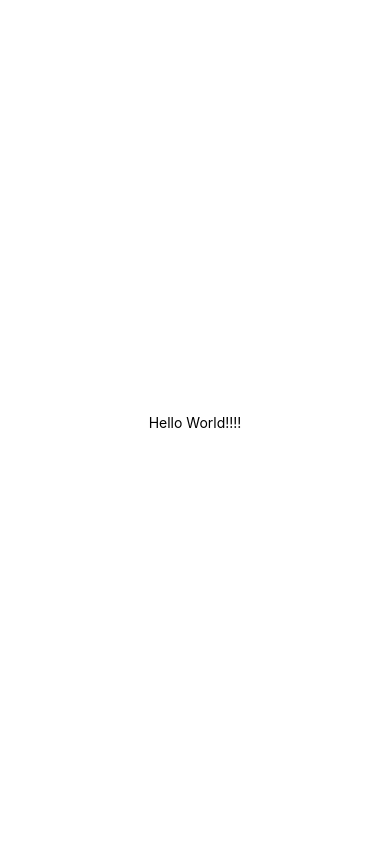
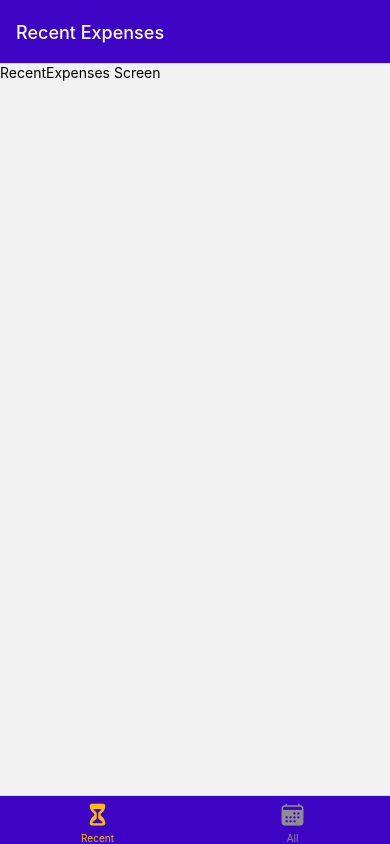
Before and after one commit to karansanghvi/RNCourse, a React Native app: screen / in a window 390 px wide. Built offline with nearby package versions, Linux system fonts and the light colour scheme.

Commit message:
lec 129 completed

```diff
--- a/App.js
+++ b/App.js
@@ -1,20 +1,75 @@
 import { StatusBar } from 'expo-status-bar';
-import { StyleSheet, Text, View } from 'react-native';
+import { NavigationContainer } from '@react-navigation/native';
+import { createNativeStackNavigator } from '@react-navigation/native-stack';
+import { createBottomTabNavigator } from '@react-navigation/bottom-tabs';
+import { Ionicons } from '@expo/vector-icons';
+import ManageExpenses from './screens/ManageExpenses';
+import RecentExpenses from './screens/RecentExpenses';
+import AllExpenses from './screens/AllExpenses';
+import { GlobalStyles } from './constants/style';
+
+const Stack = createNativeStackNavigator();
+const BottomTabs = createBottomTabNavigator();
+
+function ExpensesOverview() {
+  return(
+    <BottomTabs.Navigator screenOptions={{
+      headerStyle: { backgroundColor: GlobalStyles.colors.primary500 },
+      headerTintColor: 'white',
+      tabBarStyle: { backgroundColor: GlobalStyles.colors.primary500 },
+      tabBarActiveTintColor: GlobalStyles.colors.accent500,
+    }}>
+      <BottomTabs.Screen
+        name="RecentExpenses"
+        component={RecentExpenses}
+        options={{
+          title: 'Recent Expenses',
+          tabBarLabel: 'Recent',
+          tabBarIcon: ({color, size}) => (
+            <Ionicons
+              name="hourglass"
+              size = {size}
+              color={color}
+            />
+          ),
+        }}
+      />
+      <BottomTabs.Screen
+        name="AllExpenses"
+        component={AllExpenses}
+        options={{
+          title: 'All Expenses',
+          tabBarLabel: 'All',
+          tabBarIcon: ({color, size}) => (
+            <Ionicons
+              name="calendar"
+              size = {size}
+              color={color}
+            />
+          ),
+        }}
+      />
+    </BottomTabs.Navigator>
+  );
+}
 
 export default function App() {
   return (
-    <View style={styles.container}>
-      <Text>Hello World!!!!</Text>
+    <>
       <StatusBar style="auto" />
-    </View>
+      <NavigationContainer>
+        <Stack.Navigator>
+          <Stack.Screen
+            name="ExpensesOverview"
+            component={ExpensesOverview}
+            options={{headerShown: false}}
+          />
+          <Stack.Screen
+            name="ManageExpense"
+            component={ManageExpenses}
+          />
+        </Stack.Navigator>
+      </NavigationContainer>
+    </>
   );
 }
-
-const styles = StyleSheet.create({
-  container: {
-    flex: 1,
-    backgroundColor: '#fff',
-    alignItems: 'center',
-    justifyContent: 'center',
-  },
-});
--- /dev/null
+++ b/constants/style.js
@@ -0,0 +1,16 @@
+export const GlobalStyles = {
+    colors: {
+      primary50: '#e4d9fd',
+      primary100: '#c6affc',
+      primary200: '#a281f0',
+      primary400: '#5721d4',
+      primary500: '#3e04c3',
+      primary700: '#2d0689',
+      primary800: '#200364',
+      accent500: '#f7bc0c',
+      error50: '#fcc4e4',
+      error500: '#9b095c',
+      gray500: '#39324a',
+      gray700: '#221c30',
+    },
+};
--- /dev/null
+++ b/screens/AllExpenses.js
@@ -0,0 +1,9 @@
+import { Text } from "react-native";
+
+function AllExpenses() {
+    return (
+        <Text>AllExpenses Screen</Text>
+    );
+}
+
+export default AllExpenses;
--- /dev/null
+++ b/screens/ManageExpenses.js
@@ -0,0 +1,9 @@
+import { Text } from "react-native";
+
+function ManageExpenses() {
+    return (
+        <Text>ManageExpenses Screen</Text>
+    );
+}
+
+export default ManageExpenses;
--- /dev/null
+++ b/screens/RecentExpenses.js
@@ -0,0 +1,9 @@
+import { Text } from "react-native";
+
+function RecentExpenses() {
+    return (
+        <Text>RecentExpenses Screen</Text>
+    );
+}
+
+export default RecentExpenses;
```
Also changed, not shown: components/ExpensesOutput/ExpensesList.js (added, +9 -0 lines), components/ExpensesOutput/ExpensesOutput.js (added, +14 -0 lines), components/ExpensesOutput/ExpensesSummary.js (added, +12 -0 lines), package.json (+6 -1 lines), 1 other file (tests, documents, lock files or other folders).
